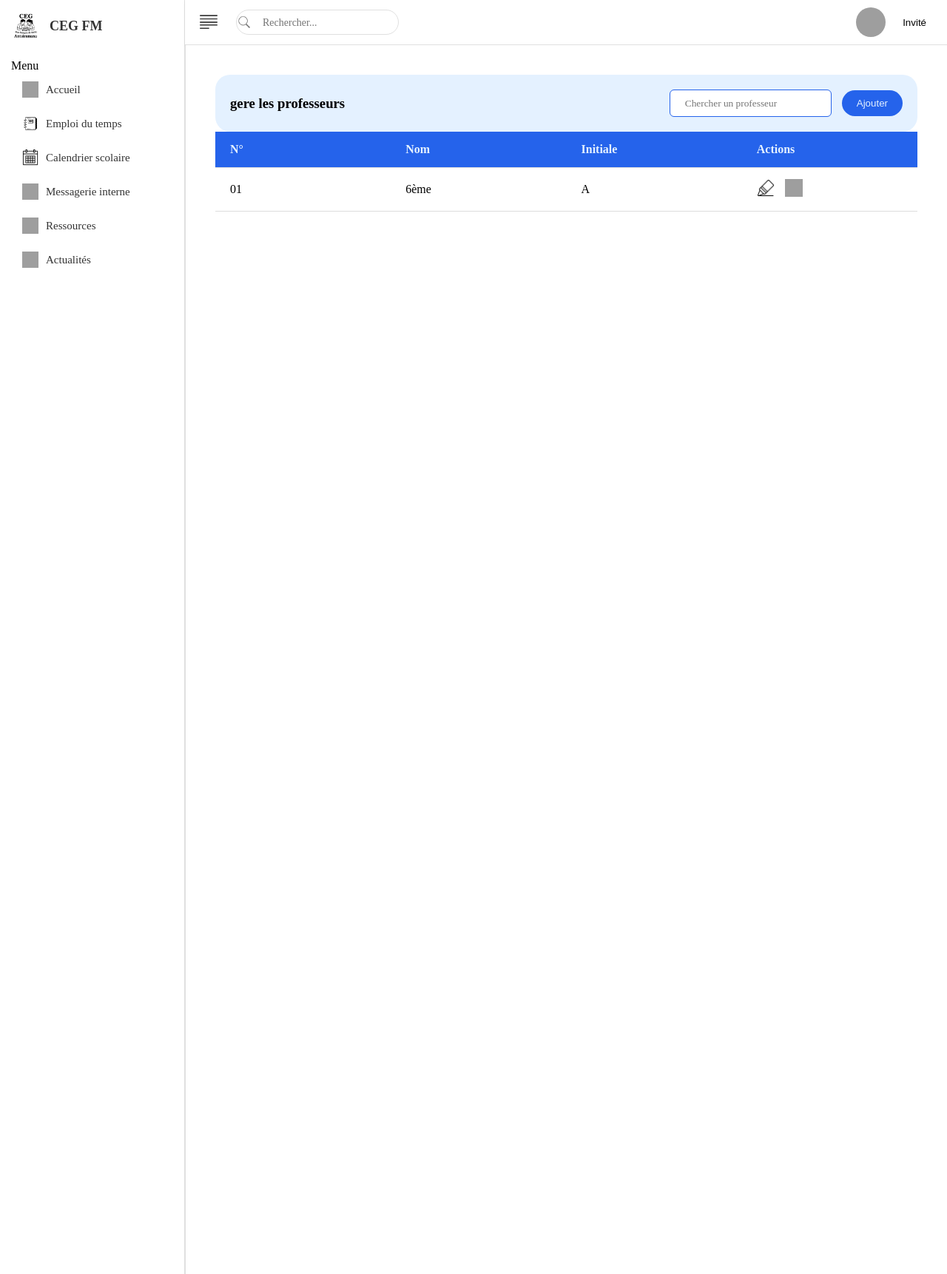
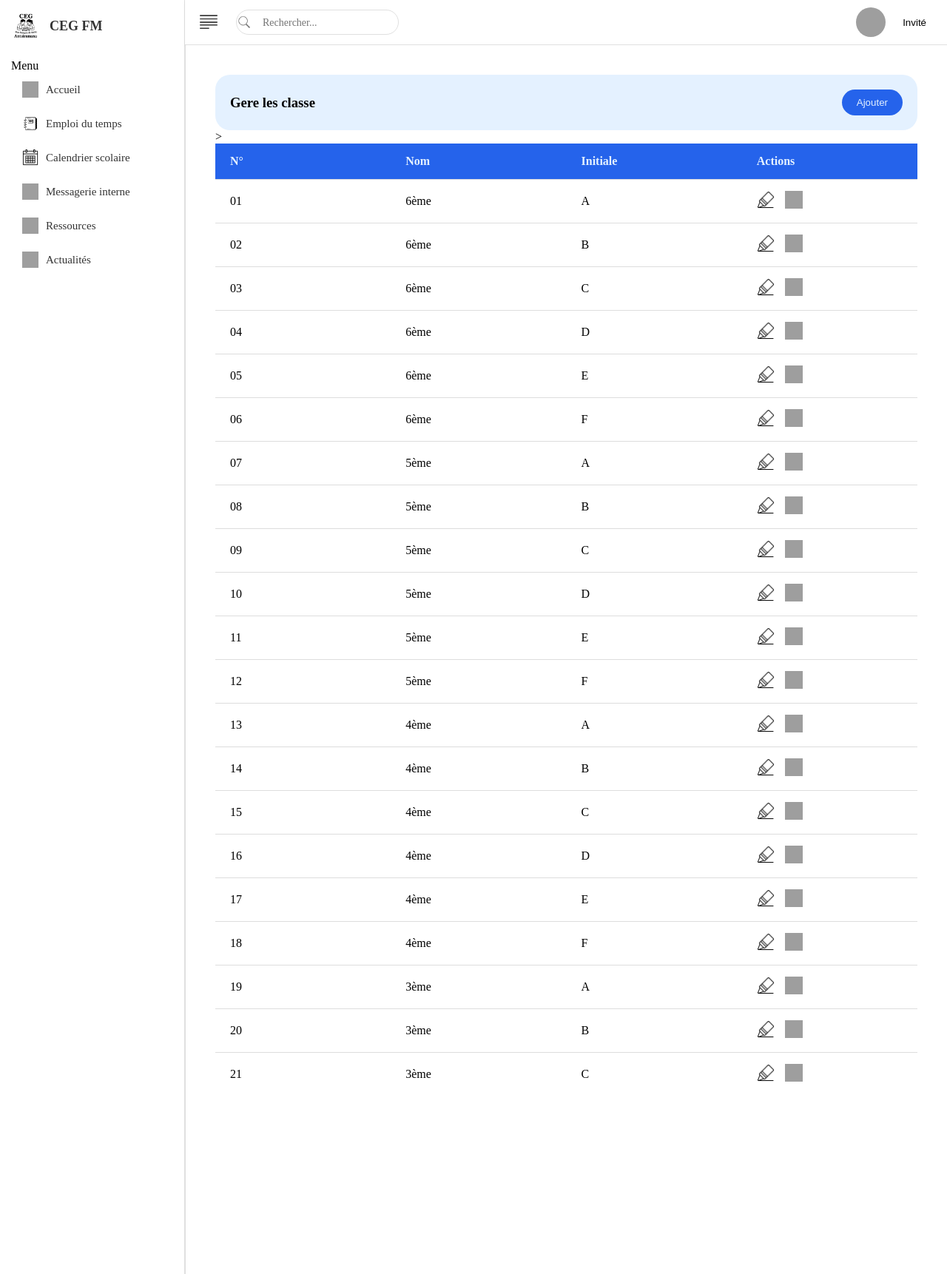
Before and after one commit to Hamzah0071/CEG-FM, a PHP site: page /admin/liste-classe.php in a window 1280 px wide. Shown: the top 1722 px of the page at 74% size. Run offline with PHP 8.4, Linux system fonts and the light colour scheme; grey boxes are pictures that could not be loaded.

Commit message:
mise a jour 0.3 ajustement les classe

```diff
--- a/admin/liste-classe.php
+++ b/admin/liste-classe.php
@@ -14,12 +14,12 @@
         <?php require_once('../include/header.php'); ?>
 
         <div class="div3">
+            <?php require_once('../include/variable.php'); ?>
         <div class="content-section">
             <div class="table">
                 <div class="table-head">
-                    <h3>gere les professeurs</h3>
+                    <h3>Gere les classe</h3>
                     <div class="recherche">
-                        <input placeholder="Chercher un professeur">
                         <button class="add-new" onclick="toggleAddForm()">Ajouter</button>
                     </div>
                 </div>
@@ -40,17 +40,24 @@
                         </tr>
                     </thead>
                     <tbody id="studentTableBody">
-                        <tr>
-                            <td>01</td>
-                            <td>6ème</td>
-                            <td> A</td>
+                        <?php foreach ($classes_existantes as $index => $classe): ?>
+                            <tr>
+                                <td><?= str_pad($index + 1, 2, '0', STR_PAD_LEFT) ?></td>
+                                <td><?= htmlspecialchars($classe['nom']) ?></td>
+                                <td><?= htmlspecialchars($classe['initiale']) ?></td>
+                                <td>
+                                    <img src="../images/icone/icons8-crayon-50.png" alt="Modifier" class="edit-icon" onclick="editClass(<?= $index ?>)">
+                                    <img src="../images/icone/icons8-gomme-50.png" alt="Supprimer" class="delete-icon" onclick="deleteClass(<?= $index ?>)">
+                                </td>
+                            </tr>
+                        <?php endforeach; ?>
 
-                            <td>
-                                <img src="../images/icone/icons8-crayon-50.png" alt="Modifier" class="edit-icon">
-                                <img src="../images/icone/icons8-gomme-50.png" alt="Supprimer" class="delete-icon">
-                            </td>
-                        </tr>
-                    </tbody>
+                        <?php if (empty($classes_existantes)): ?>
+                            <tr>
+                                <td colspan="4" style="text-align:center;">Aucune classe enregistrée</td>
+                            </tr>
+                        <?php endif; ?>
+                    </tbody>>
                 </table>
 
             </div>
--- a/include/variable.php
+++ b/include/variable.php
@@ -1,20 +1,23 @@
 <?php
-$matieres = ["Malagasy", "Français", "Anglais", "H-G", "MATH", "PC", "SVT", "TICE", "EPS"];
-$classes  = ["6ème", "5ème", "4ème", "3ème"];
-$initiales = ['A', 'B', 'C', 'D', 'E', 'F'];
+// Tableaux de base (jamais écrasés)
+$liste_matieres  = ["Malagasy", "Français", "Anglais", "H-G", "MATH", "PC", "SVT", "TICE", "EPS"];
+$liste_classes   = ["6ème", "5ème", "4ème", "3ème"];
+$liste_initiales = ['A', 'B', 'C', 'D', 'E', 'F'];
 
-$matieres = $_POST['matiere'] ?? '';
-$classes  = $_POST['classe'] ?? '';
-$initiales = $_POST['initiale'] ?? '';
+// Récupération POST sans écraser les tableaux
+$matiere_post   = $_POST['matiere'] ?? '';
+$classe_post    = $_POST['classe'] ?? '';
+$initiale_post  = $_POST['initiale'] ?? '';
+
+// Génération automatique de TOUTES les classes possibles
+$classes_existantes = [];
+
+foreach ($liste_classes as $niveau) {
+    foreach ($liste_initiales as $initiale) {
+        $classes_existantes[] = [
+            "nom"       => $niveau,
+            "initiale"  => $initiale
+        ];
+    }
+}
 ?>
-
-<!-- Select matière -->
-<select name="matiere" required>
-    <option value="">-- Choisir une matière --</option>
-    <?php foreach ($matieres as $m): ?>
-        <option value="<?= htmlspecialchars($m) ?>"
-            <?= (($_POST['matiere'] ?? '') === $m) ? 'selected' : '' ?>>
-            <?= htmlspecialchars($m) ?>
-        </option>
-    <?php endforeach; ?>
-</select>
```
Also changed, not shown: include/test0-1.php (+23 -0 lines).
